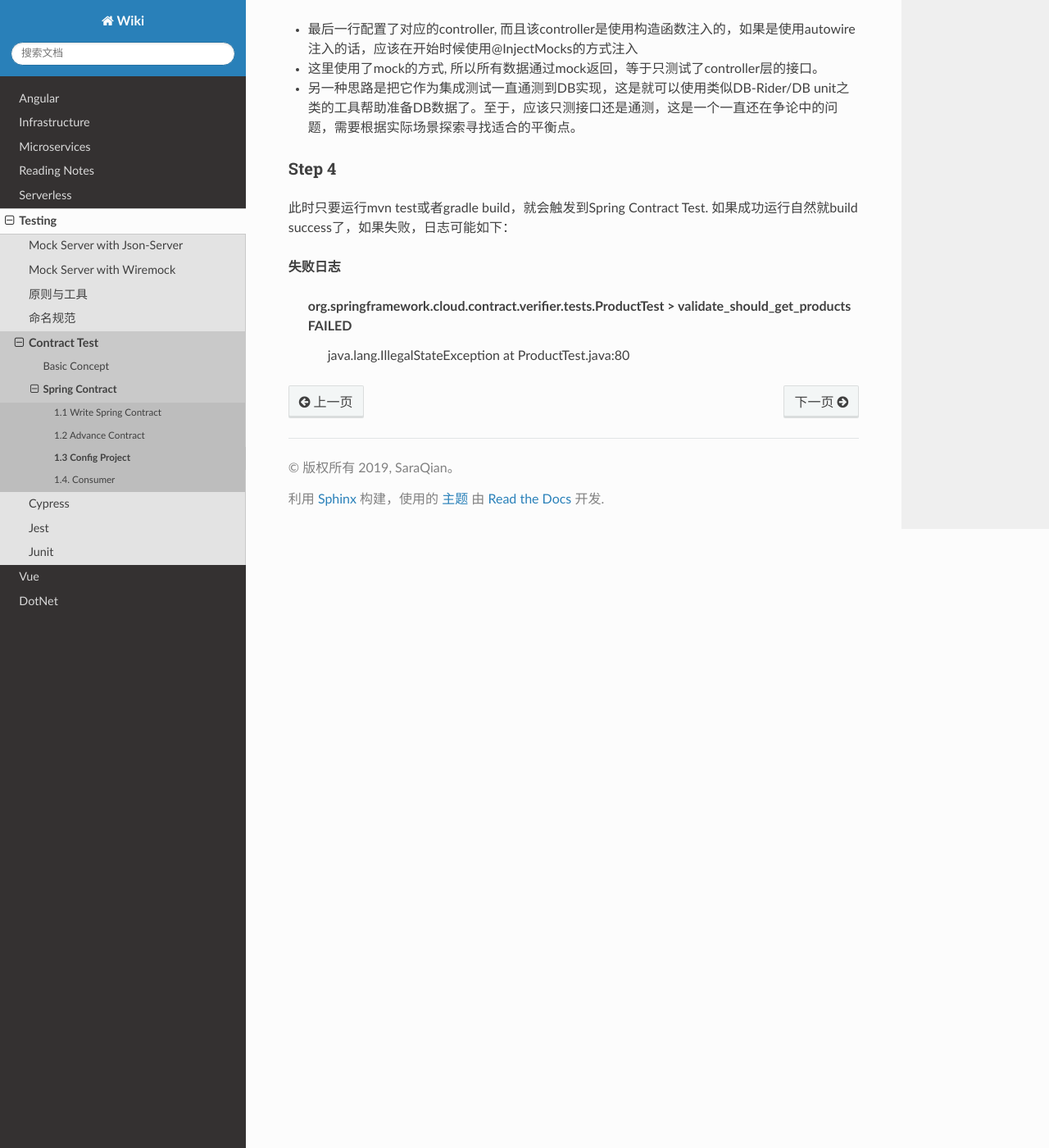
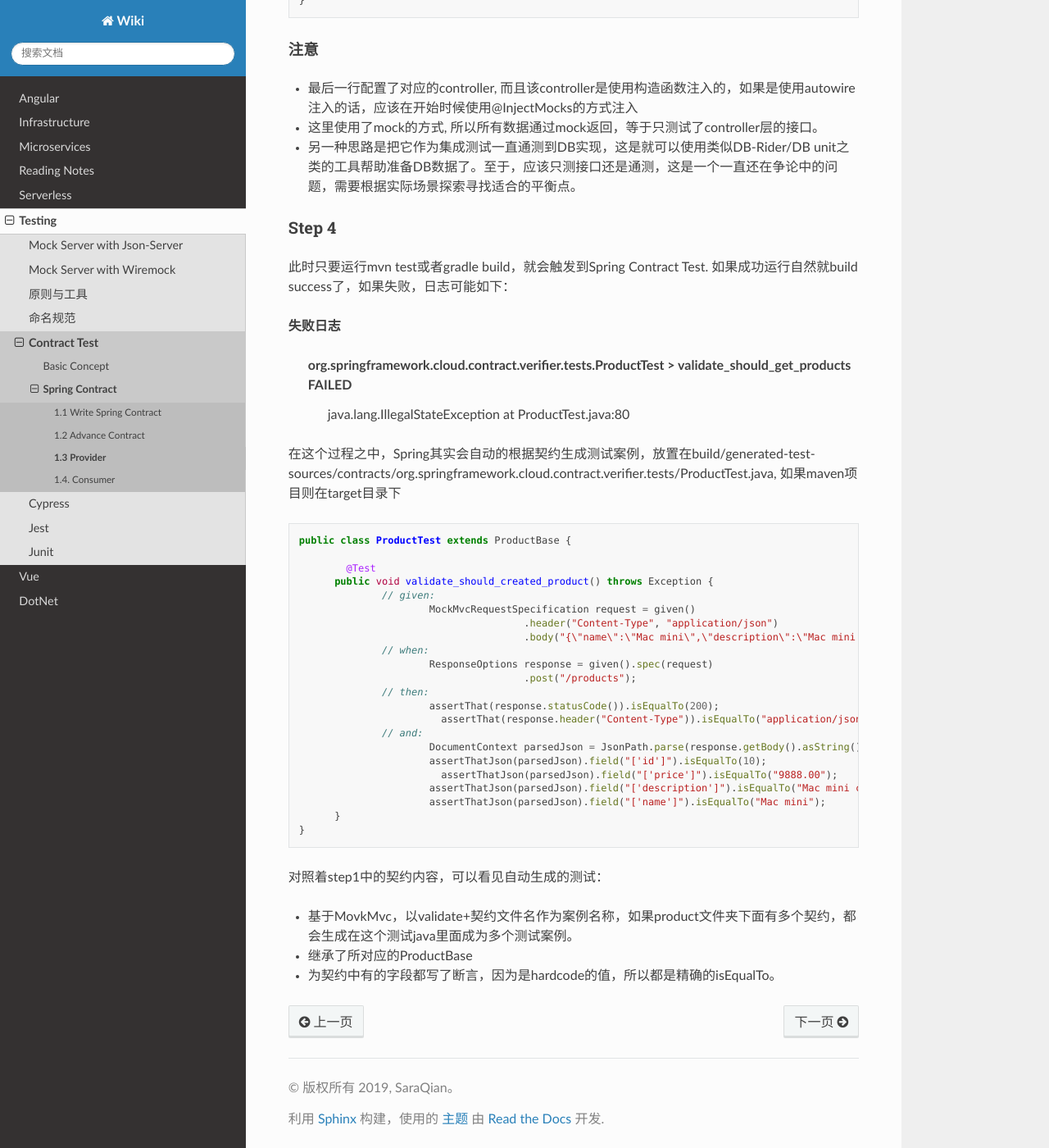
Before and after one commit to abigail830/Sphinx_wiki, a Sphinx documentation site: the page built from source/Testing/ContractTest/SpringContract/13_provider.rst, in a window 1280 px wide and 1400 px high, scrolled down 2673 px. Shown: the whole window at 82% size. Built offline with Sphinx 7.4.7 and the Read the Docs theme 2.0.0, drawn with Linux system fonts in a browser that asks for light colours; some of the changed text lies outside the part shown.

Commit message:
Update and rename 13_config.rst to 13_provider.rst

```diff
--- a/source/Testing/ContractTest/SpringContract/13_config.rst
+++ b/source/Testing/ContractTest/SpringContract/13_provider.rst
@@ -1,4 +1,4 @@
-1.3 Config Project
+1.3 Provider
 ============================
 
 Adding dependency and plugin
@@ -42,7 +42,9 @@ build.gradle
 Write contract
 -----------------
 
-Default path: src/test/resources/contracts， 因为测试需要对应数据准备，所以通常还会再建目录结构，这就需要配置指定testJava如何与contract匹配的问题。 例如，
+准确来说这里是放置契约。契约应该在之前已经经过双方协商定下来了，可以由任意一方把它落到文件格式。 契约默认放置路径: src/test/resources/contracts
+
+因为测试需要对应数据准备，所以通常还会再建目录结构，这就需要配置指定testJava如何与contract匹配的问题。 例如，
 
 Step 1
 ^^^^^^^
@@ -153,6 +155,39 @@ Step 4
   org.springframework.cloud.contract.verifier.tests.ProductTest > validate_should_get_products FAILED
     java.lang.IllegalStateException at ProductTest.java:80
 
+在这个过程之中，Spring其实会自动的根据契约生成测试案例，放置在build/generated-test-sources/contracts/org.springframework.cloud.contract.verifier.tests/ProductTest.java, 如果maven项目则在target目录下
+
+.. code-block:: java
+
+  public class ProductTest extends ProductBase {
+
+	  @Test
+  	public void validate_should_created_product() throws Exception {
+	  	// given:
+		  	MockMvcRequestSpecification request = given()
+			  		.header("Content-Type", "application/json")
+				  	.body("{\"name\":\"Mac mini\",\"description\":\"Mac mini computer\",\"price\":\"9888.00\"}");
+	  	// when:
+		  	ResponseOptions response = given().spec(request)
+			  		.post("/products");
+	  	// then:
+		  	assertThat(response.statusCode()).isEqualTo(200);
+			  assertThat(response.header("Content-Type")).isEqualTo("application/json;charset=UTF-8");
+  		// and:
+	  		DocumentContext parsedJson = JsonPath.parse(response.getBody().asString());
+		  	assertThatJson(parsedJson).field("['id']").isEqualTo(10);
+			  assertThatJson(parsedJson).field("['price']").isEqualTo("9888.00");
+  			assertThatJson(parsedJson).field("['description']").isEqualTo("Mac mini computer");
+	  		assertThatJson(parsedJson).field("['name']").isEqualTo("Mac mini");
+  	}
+  }
+
+对照着step1中的契约内容，可以看见自动生成的测试：
+
+* 基于MovkMvc，以validate+契约文件名作为案例名称，如果product文件夹下面有多个契约，都会生成在这个测试java里面成为多个测试案例。
+* 继承了所对应的ProductBase
+* 为契约中有的字段都写了断言，因为是hardcode的值，所以都是精确的isEqualTo。
+
 
 
 .. index:: Testing, Contract
```
